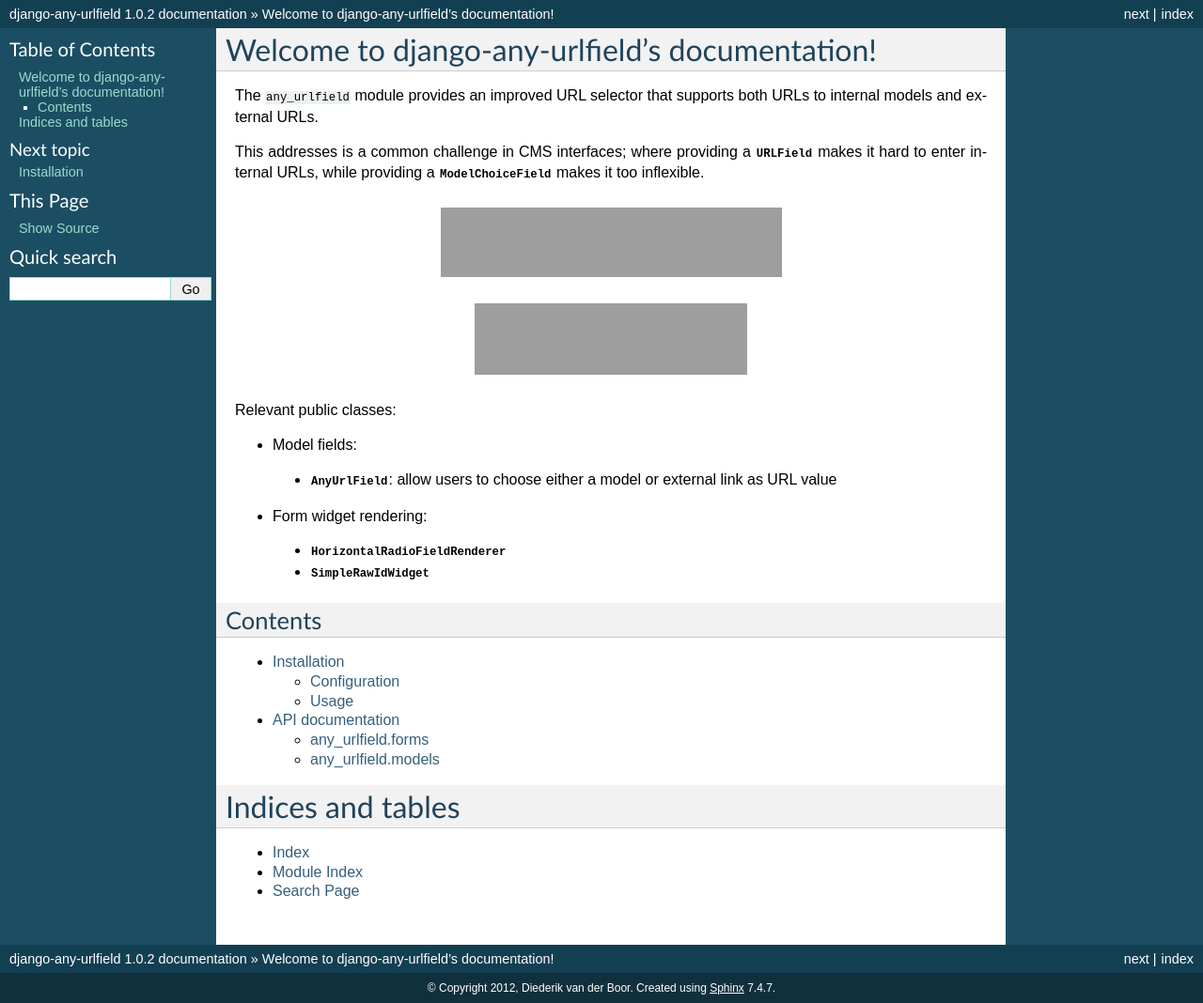
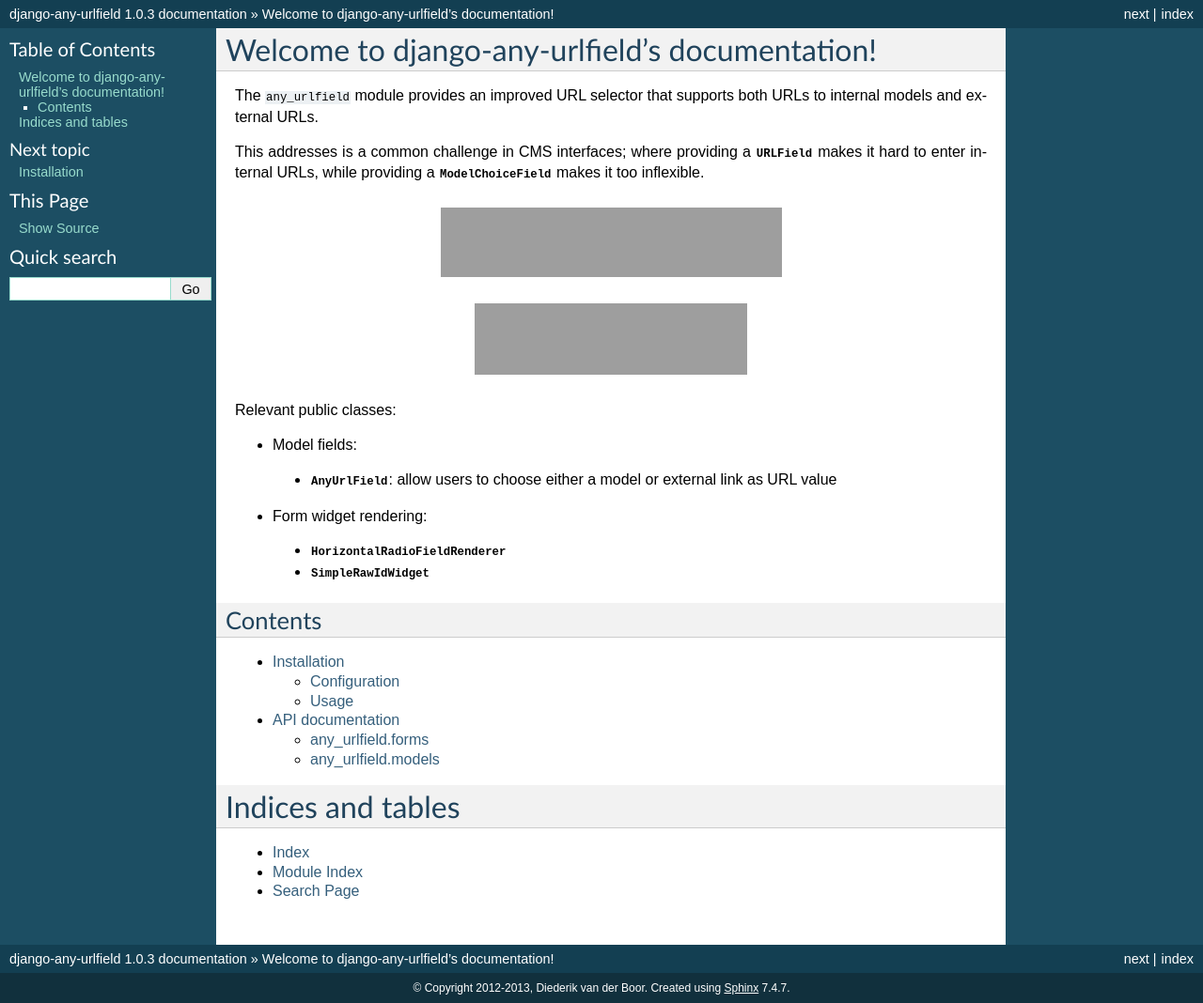
Before and after one commit to edoburu/django-any-urlfield, a Sphinx documentation site: the page built from docs/index.rst, in a window 1280 px wide. Shown: the whole page at 94% size. Built offline with Sphinx 7.4.7, drawn with Linux system fonts in a browser that asks for light colours.

Commit message:
Bump version number

```diff
--- a/docs/conf.py
+++ b/docs/conf.py
@@ -46,16 +46,16 @@
 
 # General information about the project.
 project = u'django-any-urlfield'
-copyright = u'2012, Diederik van der Boor'
+copyright = u'2012-2013, Diederik van der Boor'
 
 # The version info for the project you're documenting, acts as replacement for
 # |version| and |release|, also used in various other places throughout the
 # built documents.
 #
 # The short X.Y version.
-version = '1.0.2'
+version = '1.0.3'
 # The full version, including alpha/beta/rc tags.
-release = '1.0.2'
+release = '1.0.3'
 
 # The language for content autogenerated by Sphinx. Refer to documentation
 # for a list of supported languages.
--- a/setup.py
+++ b/setup.py
@@ -15,7 +15,7 @@
 
 setup(
     name='django-any-urlfield',
-    version='1.0.2',
+    version='1.0.3',
     license='Apache License, Version 2.0',
 
     requires=[
```
